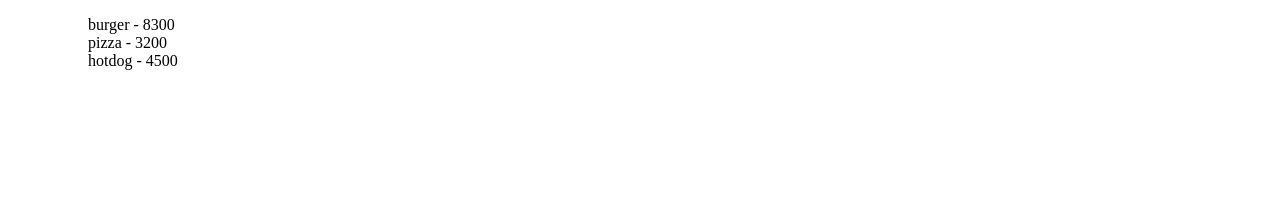
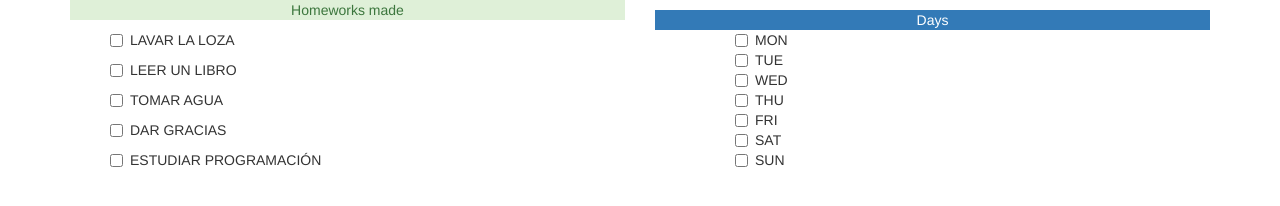
Before and after one commit to luisHsendoya/JavasCriptArray, a plain HTML site: page index.html in a window 1280 px wide. Drawn offline with nearby package versions, Linux system fonts and the light colour scheme.

Commit message:
reto solucionado

```diff
--- a/index.html
+++ b/index.html
@@ -5,13 +5,34 @@
     <meta charset="UTF-8">
     <meta http-equiv="X-UA-Compatible" content="IE=edge">
     <meta name="viewport" content="width=device-width, initial-scale=1.0">
+    <link rel="stylesheet" href="https://maxcdn.bootstrapcdn.com/bootstrap/3.4.1/css/bootstrap.min.css">
     <title>Document</title>
 </head>
 
 <body>
     <div class="container">
-        <ol id="list"></ol>
+        <div class="row">
+            <div class="col-md-6">
+                <div class="text-success text-center bg-success">Homeworks made</div>
+                <div class="checkbox">
+
+                </div>
+            </div>
+            <div class="col-md-6">
+                <div>
+                    <div class="checkbox">
+                        <div class="text-success text-center bg-primary">Days</div>
+
+                        <ul id="day-lis">
+
+                        </ul>
+                    </div>
+                </div>
+            </div>
+        </div>
+
     </div>
+
 
     <script type="text/javascript" src="index.js"></script>
 </body>
--- a/index.js
+++ b/index.js
@@ -1,17 +1,13 @@
-const food = [{
-        name: "burger",
-        price: 8300,
-    }, {
-        name: "pizza",
-        price: 3200,
-    },
-    {
-        name: "hotdog",
-        price: 4500,
-    }
-];
+const homeworks = ["Lavar la loza", "Leer un libro", "Tomar Agua", "Dar Gracias", "Estudiar Programación"];
+const hw = document.querySelector(".checkbox");
+homeworks.forEach(work => {
+    hw.innerHTML += `<ul><label><input type="checkbox" > ${work.toUpperCase()}</label><ul>`
+})
 
-const ul = document.querySelector("#list");
-food.forEach(product => {
-    ul.innerHTML += `<ul>${product.name} - ${product.price}</ul>\n `
-})
+const days = ["Mon", "Tue", "Wed", "Thu", "Fri", "Sat", "Sun"];
+const ul = document.querySelector("#day-lis");
+const dayUpper = days.map(day => {
+    ul.innerHTML += `<ul><label><input type="checkbox"> ${day.toUpperCase()}</label></ul>`
+
+
+});
```
